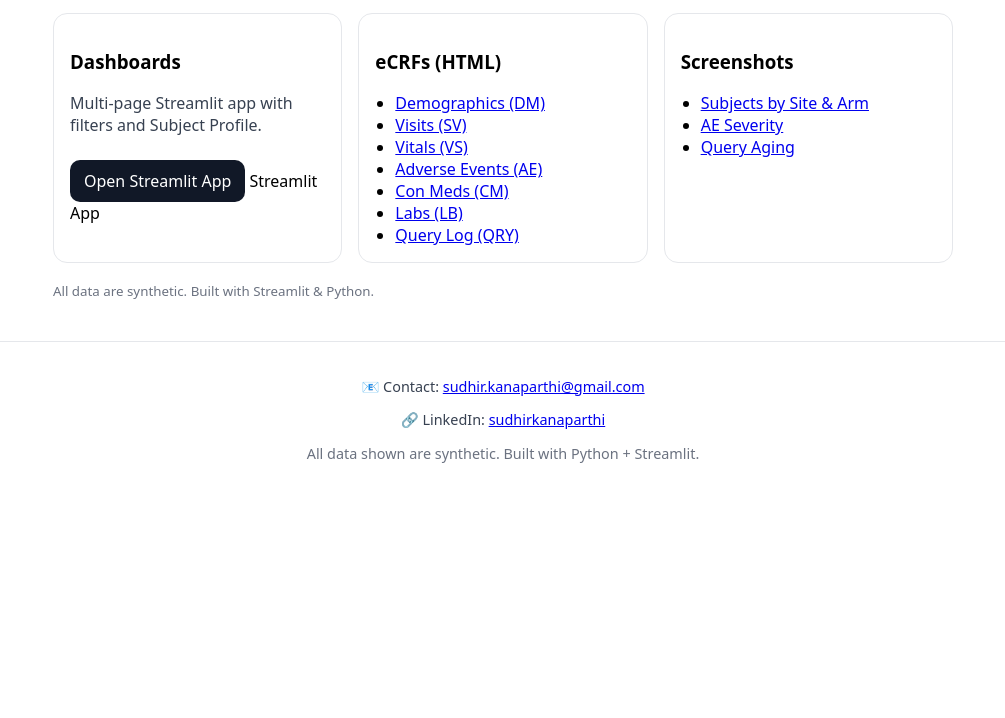
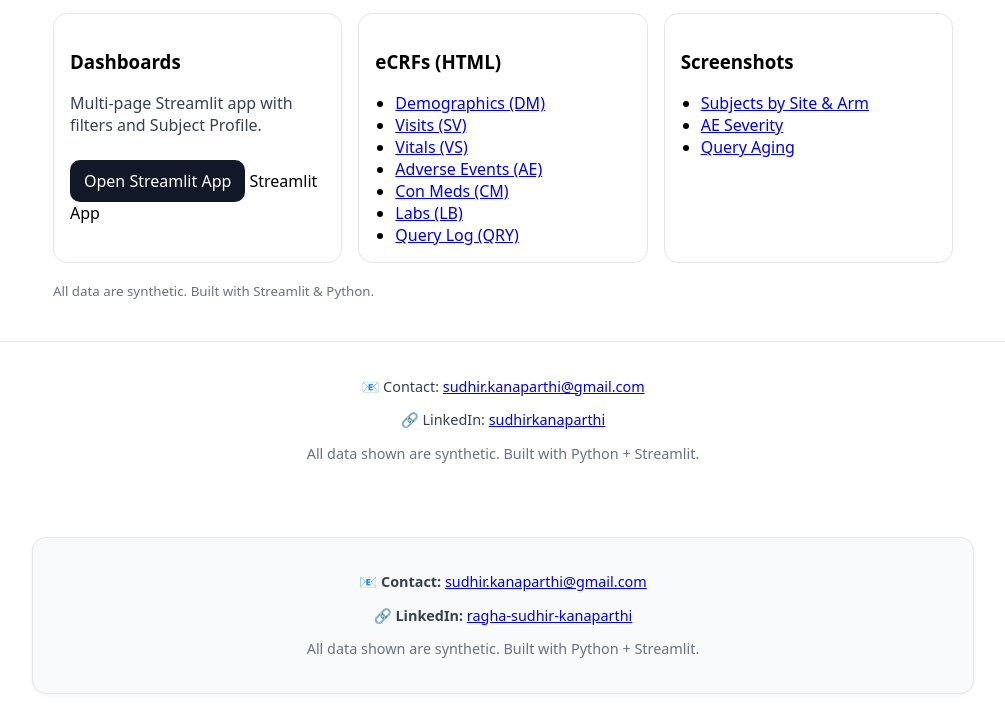
Before and after one commit to rkanap200/project-data-manager-portfolio, a plain HTML site: page index.html in a window 1280 px wide. Shown: the part 104-822 px from the top of the page, without its empty margins (137-1142 px from the left). Before the commit the page ends 800 px from the top, so only its background shows below. Drawn offline with Linux system fonts and the light colour scheme.

Commit message:
Styled footer with email and LinkedIn contact

```diff
--- a/index.html
+++ b/index.html
@@ -58,5 +58,12 @@
   </footer>
 </body>
 </html>
+      <footer style="margin-top:40px; max-width:900px; margin-left:auto; margin-right:auto; background:#f9fafb; border:1px solid #e5e7eb; border-radius:14px; box-shadow:0 1px 4px rgba(0,0,0,0.06); padding:20px; text-align:center; font-size:0.9rem; color:#374151;">
+    <p><strong>📧 Contact:</strong> <a href="mailto:sudhir.kanaparthi@gmail.com">sudhir.kanaparthi@gmail.com</a></p>
+    <p><strong>🔗 LinkedIn:</strong> <a href="https://www.linkedin.com/in/ragha-sudhir-kanaparthi" target="_blank">ragha-sudhir-kanaparthi</a></p>
+    <p style="color:#6b7280;">All data shown are synthetic. Built with Python + Streamlit.</p>
+  </footer>
 </body>
 </html>
+</body>
+</html>
```
